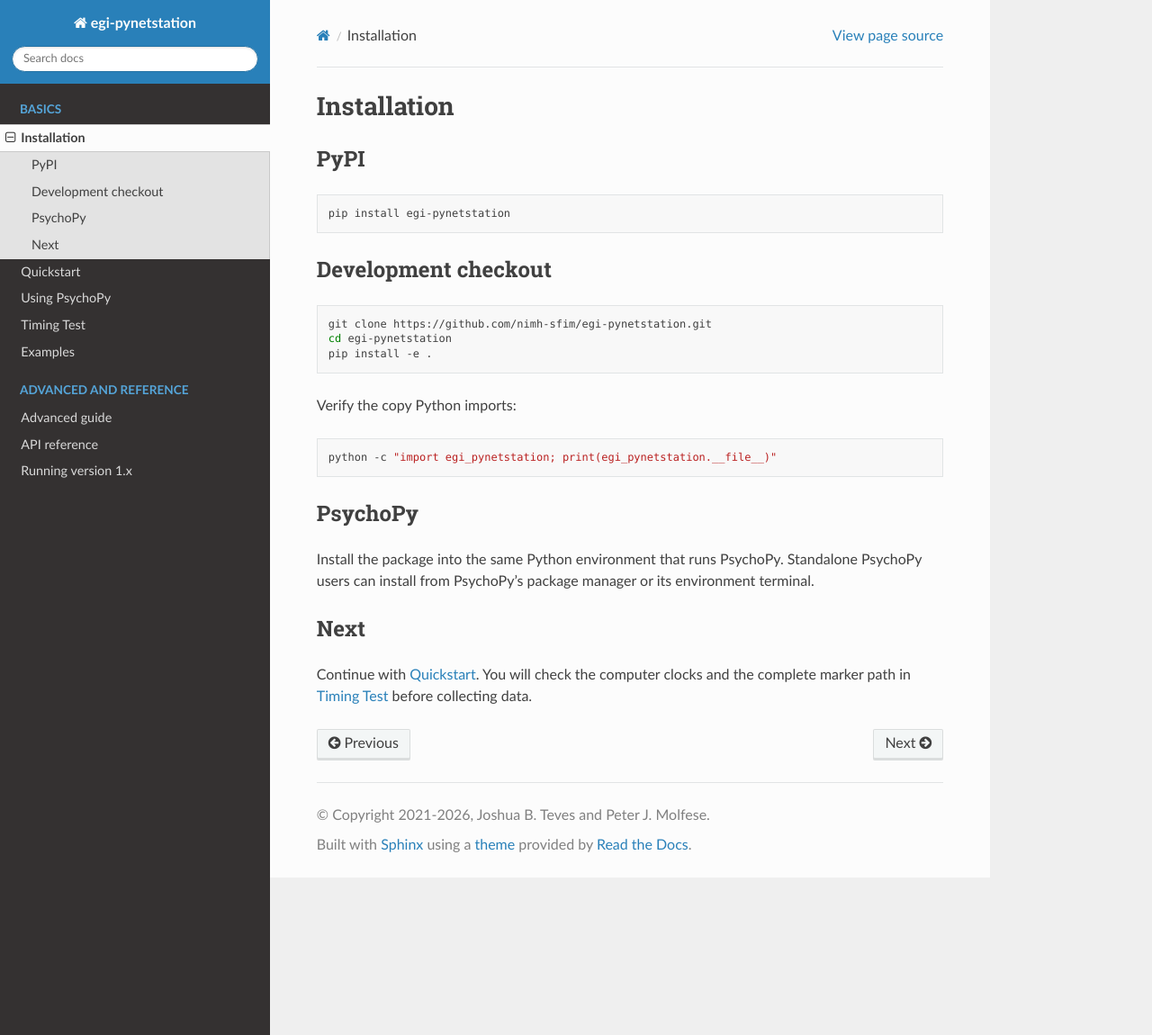
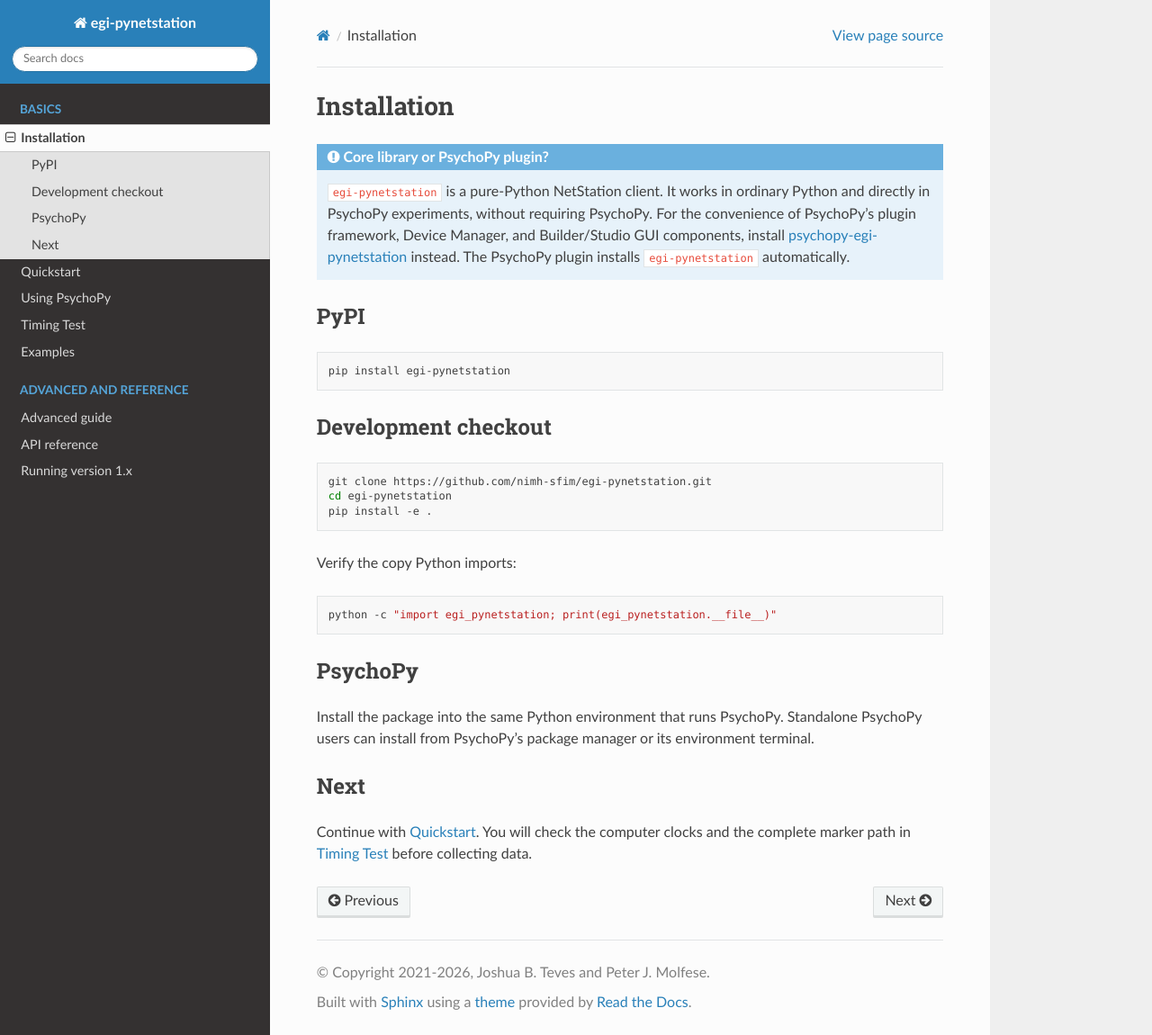
Before and after one commit to nimh-sfim/egi-pynetstation, a Sphinx documentation site: the page built from docs/installation.rst, in a window 1280 px wide and 1150 px high. Shown: the whole window at 90% size. Built offline with Sphinx 7.4.7 and the Read the Docs theme 3.1.0, drawn with Linux system fonts in a browser that asks for light colours.

Commit message:
docs reflecting split of plugin and base package

```diff
--- a/docs/installation.rst
+++ b/docs/installation.rst
@@ -1,5 +1,16 @@
 Installation
 ============
+
+.. admonition:: Core library or PsychoPy plugin?
+   :class: note
+
+   ``egi-pynetstation`` is a pure-Python NetStation client. It works in
+   ordinary Python and directly in PsychoPy experiments, without requiring
+   PsychoPy. For the convenience of PsychoPy's plugin framework, Device
+   Manager, and Builder/Studio GUI components, install
+   `psychopy-egi-pynetstation
+   <https://psychopy-egi-pynetstation.readthedocs.io/en/latest/>`_ instead.
+   The PsychoPy plugin installs ``egi-pynetstation`` automatically.
 
 PyPI
 ----
```
Also changed, not shown: docs/psychopy.rst (+10 -0 lines).
